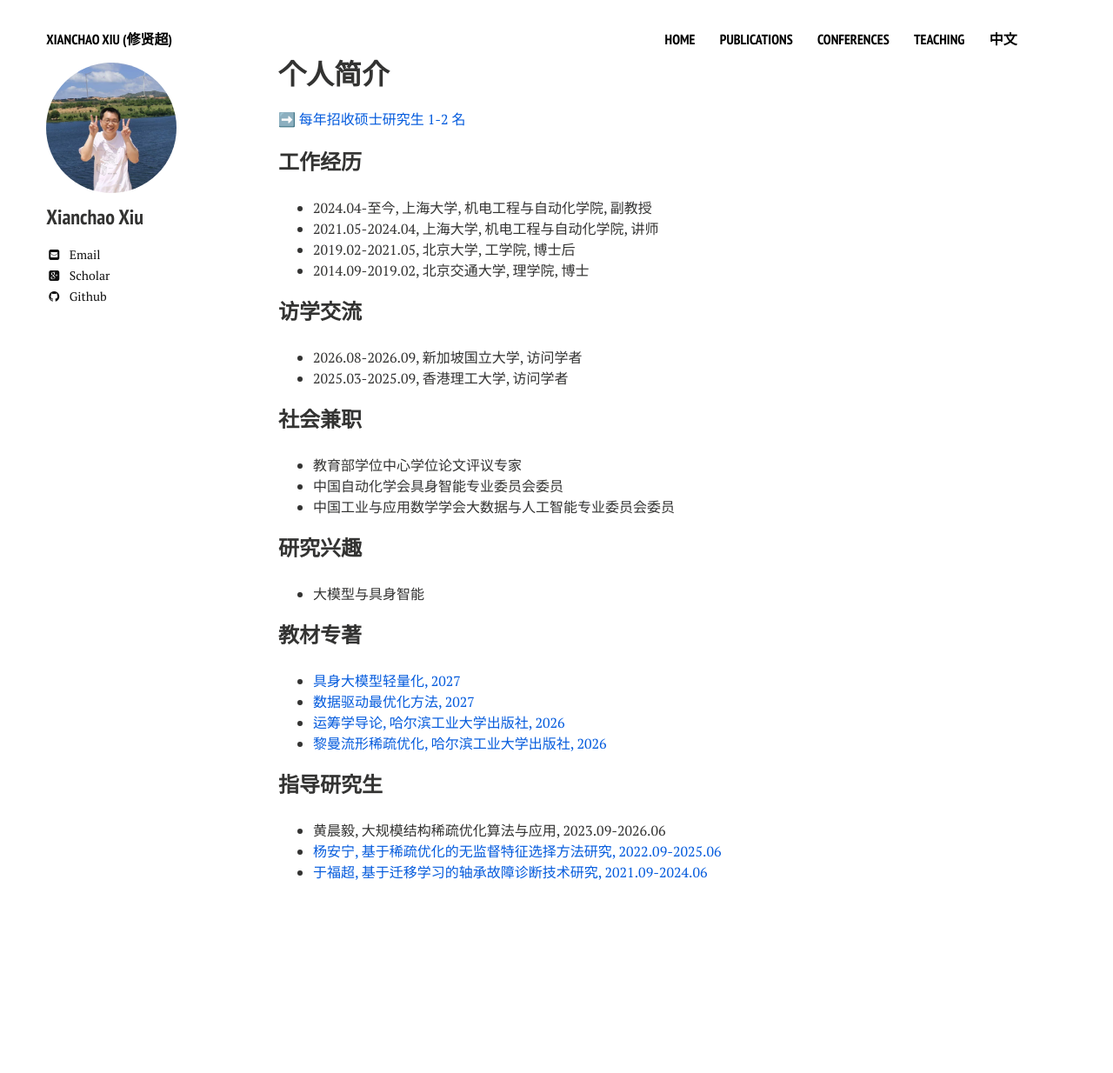
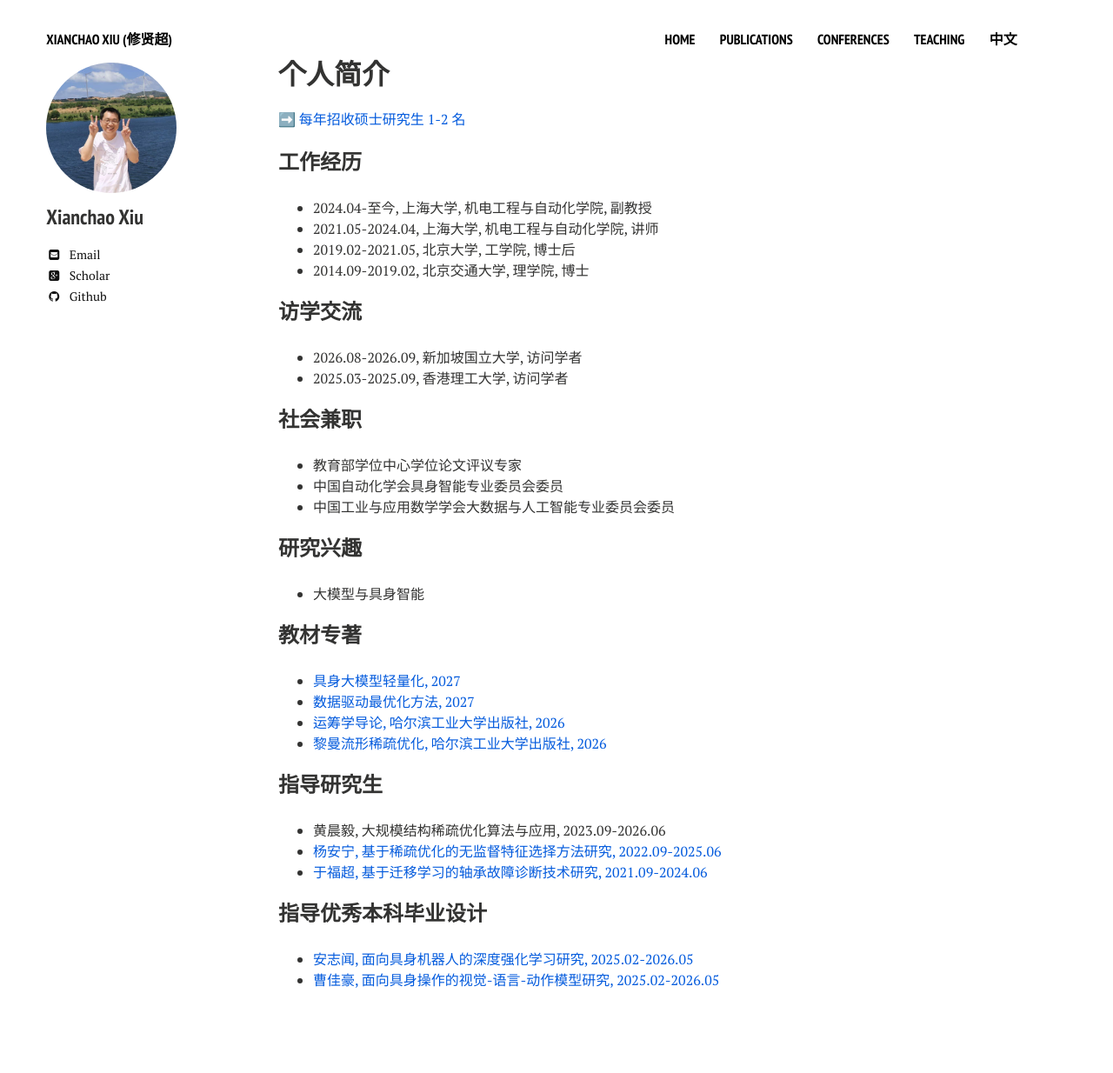
Before and after one commit to xianchaoxiu/xianchaoxiu.github.io, a Jekyll site: the page built from chinese/index.md, in a window 1280 px wide. Shown: the whole page at 87% size. Built offline with Jekyll 4.4.1, drawn with Linux system fonts in a browser that asks for light colours; nearby versions of some CDN libraries; before the commit the page ends 1110 px from its top, so only the background shows below that.

Commit message:
Update index.md

```diff
--- a/chinese/index.md
+++ b/chinese/index.md
@@ -42,3 +42,8 @@ share: false
 * 黄晨毅, 大规模结构稀疏优化算法与应用, 2023.09-2026.06 <br>
 * <a href="../chinese/students/2025-Yang.pdf" class="textlink" target="_blank"> 杨安宁, 基于稀疏优化的无监督特征选择方法研究, 2022.09-2025.06 </a> <br>
 * <a href="../chinese/students/2024-Yu.pdf" class="textlink" target="_blank"> 于福超, 基于迁移学习的轴承故障诊断技术研究, 2021.09-2024.06 </a> <br>
+
+
+### 指导优秀本科毕业设计
+* <a href="../chinese/students/2026-An.pdf" class="textlink" target="_blank"> 安志闻, 面向具身机器人的深度强化学习研究, 2025.02-2026.05 </a> <br>
+* <a href="../chinese/students/2026-Cao.pdf" class="textlink" target="_blank"> 曹佳豪, 面向具身操作的视觉-语言-动作模型研究, 2025.02-2026.05 </a> <br>
```
